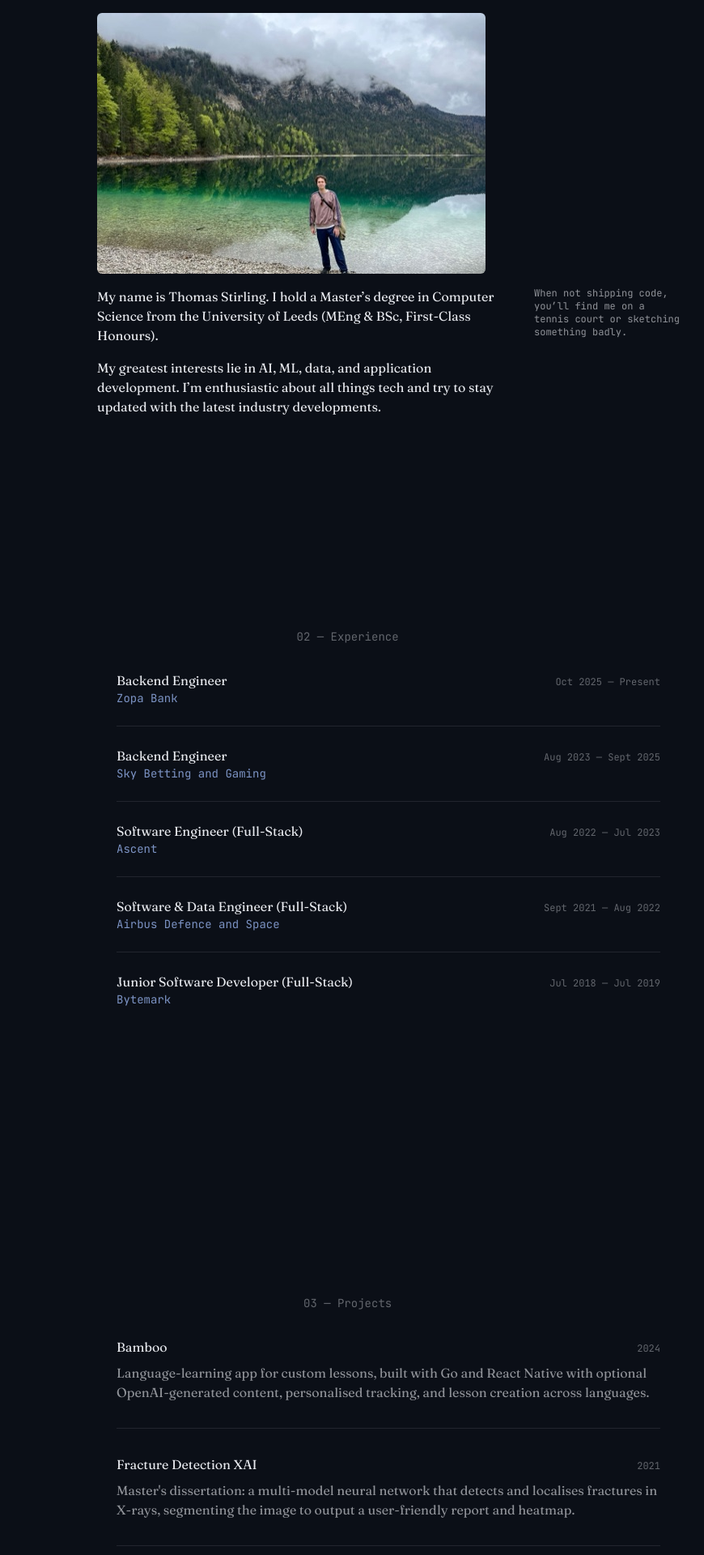
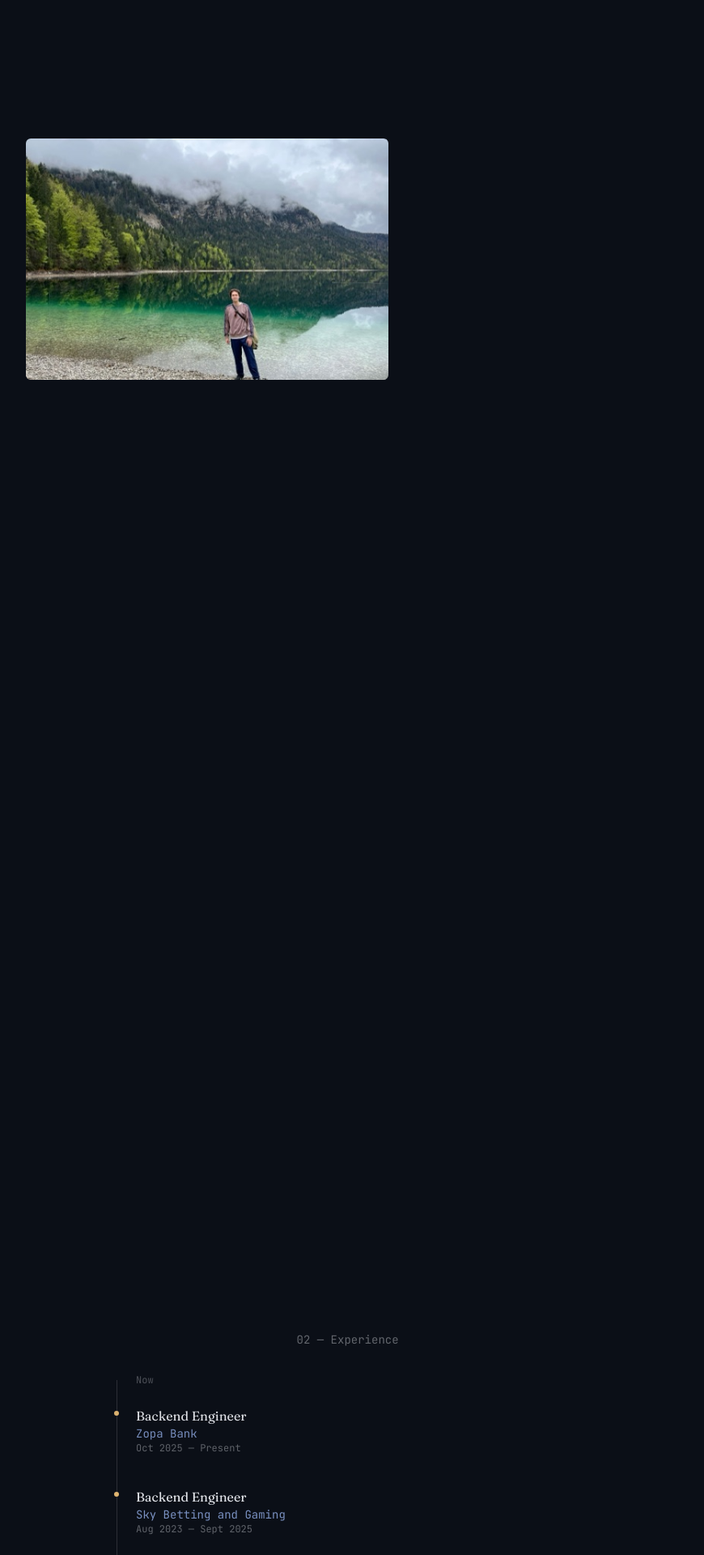
Before and after one commit to tomstirling19/portfolio-v2, a Next.js app: page / in a window 1280 px wide. Shown: the part 880-2800 px from the top of the page at 81% size, without its empty margins (160-1030 px from the left). Built offline with nearby package versions, Linux system fonts and the light colour scheme.

Commit message:
add carousels, cursor glow, and scroll-linked experience timeline; refine landing typography and about reveal

```diff
--- a/app/globals.css
+++ b/app/globals.css
@@ -32,6 +32,14 @@
 }
 
 @layer utilities {
+  .scrollbar-none {
+    scrollbar-width: none;
+  }
+
+  .scrollbar-none::-webkit-scrollbar {
+    display: none;
+  }
+
   .typewriter-text {
     display: inline-block;
     overflow: hidden;
--- a/app/layout.tsx
+++ b/app/layout.tsx
@@ -1,5 +1,6 @@
 import type { Metadata } from "next";
 import { Fraunces, JetBrains_Mono } from "next/font/google";
+import CursorGlow from "@/components/CursorGlow";
 import Footer from "@/components/Footer";
 import Nav from "@/components/Nav";
 import "./globals.css";
@@ -28,7 +29,7 @@ export default function RootLayout({
   return (
     <html
       lang="en"
-      className={`${fraunces.variable} ${jetbrainsMono.variable} h-full antialiased motion-safe:snap-y motion-safe:snap-mandatory`}
+      className={`${fraunces.variable} ${jetbrainsMono.variable} h-full antialiased motion-safe:snap-y motion-safe:snap-proximity motion-safe:scroll-smooth`}
     >
       <body className="min-h-full flex flex-col bg-ground text-ink font-serif">
         <noscript>
@@ -44,7 +45,7 @@ export default function RootLayout({
         </a>
         <Nav />
         <main id="main-content" className="flex flex-1 flex-col">
-          {children}
+          <CursorGlow>{children}</CursorGlow>
         </main>
         <Footer />
       </body>
--- a/components/About.tsx
+++ b/components/About.tsx
@@ -1,56 +1,79 @@
 "use client";
 
 import MarginNote from "@/components/MarginNote";
-import Photo from "@/components/Photo";
-import { motion, useReducedMotion } from "motion/react";
+import PhotoCarousel from "@/components/PhotoCarousel";
+import { ABOUT_PHOTOS } from "@/content/data";
+import { motion, useReducedMotion, useScroll, useTransform } from "motion/react";
+import { useRef } from "react";
 
-const DURATION_STANDARD = 0.35;
-const EASE_REVEAL: [number, number, number, number] = [0.22, 0.8, 0.32, 1];
-const RISE_DISTANCE = 10;
-const STAGGER = 0.08;
+const TEXT_REVEAL_START = 0.45;
+const TEXT_REVEAL_END = 0.72;
+const TEXT_RISE_DISTANCE = 24;
 
 export default function About() {
+  const sectionRef = useRef<HTMLElement>(null);
   const reducedMotion = useReducedMotion();
 
-  const itemMotion = (index: number) =>
-    reducedMotion
-      ? {}
-      : {
-          initial: { opacity: 0, y: RISE_DISTANCE },
-          whileInView: { opacity: 1, y: 0 },
-          viewport: { once: true, margin: "-10%" },
-          transition: {
-            duration: DURATION_STANDARD,
-            ease: EASE_REVEAL,
-            delay: index * STAGGER,
-          },
-        };
+  const { scrollYProgress } = useScroll({
+    target: sectionRef,
+    offset: ["start start", "end end"],
+  });
+  const textOpacity = useTransform(scrollYProgress, [TEXT_REVEAL_START, TEXT_REVEAL_END], [0, 1]);
+  const textY = useTransform(
+    scrollYProgress,
+    [TEXT_REVEAL_START, TEXT_REVEAL_END],
+    [TEXT_RISE_DISTANCE, 0],
+  );
+
+  const text = (
+    <>
+      <p>
+        My name is Thomas Stirling. I hold a Master&rsquo;s degree in Computer
+        Science from the University of Leeds (MEng &amp; BSc, First-Class
+        Honours).
+      </p>
+      <MarginNote>
+        When not shipping code, you&rsquo;ll find me on a tennis court or
+        sketching something badly.
+      </MarginNote>
+      <p>
+        My greatest interests lie in AI, ML, data, and application
+        development. I&rsquo;m enthusiastic about all things tech and try to
+        stay updated with the latest industry developments.
+      </p>
+    </>
+  );
+
+  if (reducedMotion) {
+    return (
+      <section
+        id="about"
+        className="scroll-mt-14 snap-start px-6 py-24 md:scroll-mt-0"
+      >
+        <div className="mx-auto grid max-w-4xl gap-10 md:grid-cols-[1.1fr_1fr] md:items-center">
+          <PhotoCarousel photos={ABOUT_PHOTOS} />
+          <div className="flex flex-col gap-4">{text}</div>
+        </div>
+      </section>
+    );
+  }
 
   return (
     <section
       id="about"
-      className="scroll-mt-14 snap-start py-24 md:scroll-mt-0"
+      ref={sectionRef}
+      className="scroll-mt-14 relative h-[200vh] snap-start md:scroll-mt-0"
     >
-      <div className="mx-auto grid max-w-3xl gap-8 px-6 md:grid-cols-[1fr_180px] md:gap-x-10 md:gap-y-4">
-        <motion.div className="motion-fallback md:col-span-2" {...itemMotion(0)}>
-          <Photo src="/images/thomas.jpg" alt="Thomas Stirling" />
-        </motion.div>
-        <motion.p className="motion-fallback" {...itemMotion(1)}>
-          My name is Thomas Stirling. I hold a Master&rsquo;s degree in
-          Computer Science from the University of Leeds (MEng &amp; BSc,
-          First-Class Honours).
-        </motion.p>
-        <motion.div className="motion-fallback" {...itemMotion(2)}>
-          <MarginNote>
-            When not shipping code, you&rsquo;ll find me on a tennis court or
-            sketching something badly.
-          </MarginNote>
-        </motion.div>
-        <motion.p className="motion-fallback" {...itemMotion(3)}>
-          My greatest interests lie in AI, ML, data, and application
-          development. I&rsquo;m enthusiastic about all things tech and try
-          to stay updated with the latest industry developments.
-        </motion.p>
+      <div className="sticky top-0 flex h-screen items-center px-6">
+        <div className="mx-auto grid max-w-4xl gap-10 md:grid-cols-[1.1fr_1fr] md:items-center">
+          <PhotoCarousel photos={ABOUT_PHOTOS} />
+          <motion.div
+            style={{ opacity: textOpacity, y: textY }}
+            className="flex flex-col gap-4"
+          >
+            {text}
+          </motion.div>
+        </div>
       </div>
     </section>
   );
--- /dev/null
+++ b/components/CarouselControls.tsx
@@ -0,0 +1,48 @@
+export function CarouselNav({
+  count,
+  activeIndex,
+  onNavigate,
+}: {
+  count: number;
+  activeIndex: number;
+  onNavigate: (index: number) => void;
+}) {
+  if (count < 2) return null;
+
+  return (
+    <div className="flex items-center justify-center gap-3">
+      <button
+        type="button"
+        aria-label="Previous"
+        onClick={() => onNavigate(Math.max(activeIndex - 1, 0))}
+        className="text-ink/50 hover:text-ink font-mono text-sm transition-colors"
+      >
+        ‹
+      </button>
+
+      <div className="flex gap-2">
+        {Array.from({ length: count }, (_, index) => (
+          <button
+            key={index}
+            type="button"
+            aria-label={`Go to item ${index + 1}`}
+            aria-current={index === activeIndex}
+            onClick={() => onNavigate(index)}
+            className={`h-1.5 w-1.5 rounded-full transition-colors ${
+              index === activeIndex ? "bg-warm-accent" : "bg-ink/30"
+            }`}
+          />
+        ))}
+      </div>
+
+      <button
+        type="button"
+        aria-label="Next"
+        onClick={() => onNavigate(Math.min(activeIndex + 1, count - 1))}
+        className="text-ink/50 hover:text-ink font-mono text-sm transition-colors"
+      >
+        ›
+      </button>
+    </div>
+  );
+}
--- a/components/Experience.tsx
+++ b/components/Experience.tsx
@@ -1,22 +1,42 @@
+"use client";
+
 import { EXPERIENCE } from "@/content/data";
+import { motion, useReducedMotion, useScroll, useTransform } from "motion/react";
+import { useRef } from "react";
+
+function TimelineEntry({ role, org, period }: (typeof EXPERIENCE)[number]) {
+  const ref = useRef<HTMLLIElement>(null);
+  const reducedMotion = useReducedMotion();
+  const { scrollYProgress } = useScroll({
+    target: ref,
+    offset: ["center end", "center start"],
+  });
+  const opacity = useTransform(scrollYProgress, [0, 0.5, 1], [0.35, 1, 0.35]);
+
+  return (
+    <motion.li
+      ref={ref}
+      style={reducedMotion ? undefined : { opacity }}
+      className="relative pl-6"
+    >
+      <span className="bg-warm-accent absolute top-1.5 -left-[3px] h-1.5 w-1.5 rounded-full" />
+      <p className="text-ink">{role}</p>
+      <p className="text-cool-accent font-mono text-sm">{org}</p>
+      <p className="text-ink/40 font-mono text-xs">{period}</p>
+    </motion.li>
+  );
+}
 
 export default function Experience() {
   return (
-    <ol className="flex w-full flex-col gap-6">
-      {EXPERIENCE.map(({ role, org, period }) => (
-        <li
-          key={org}
-          className="border-ink/10 flex flex-col gap-1 border-b pb-6 last:border-0 last:pb-0 sm:flex-row sm:items-baseline sm:justify-between"
-        >
-          <div>
-            <p className="text-ink">{role}</p>
-            <p className="text-cool-accent font-mono text-sm">{org}</p>
-          </div>
-          <p className="text-ink/40 font-mono text-xs whitespace-nowrap">
-            {period}
-          </p>
-        </li>
-      ))}
-    </ol>
+    <div className="relative w-full">
+      <div className="bg-ink/15 absolute top-2 bottom-2 left-0 w-px" />
+      <p className="text-ink/30 mb-6 pl-6 font-mono text-xs">Now</p>
+      <ol className="flex flex-col gap-10">
+        {EXPERIENCE.map((entry) => (
+          <TimelineEntry key={entry.org} {...entry} />
+        ))}
+      </ol>
+    </div>
   );
 }
--- a/components/Landing.tsx
+++ b/components/Landing.tsx
@@ -38,7 +38,7 @@ export default function Landing() {
   return (
     <section
       id="landing"
-      className="flex min-h-screen scroll-mt-14 flex-col items-center justify-center gap-4 snap-start md:scroll-mt-0"
+      className="flex min-h-screen scroll-mt-14 flex-col items-center justify-center gap-4 px-6 snap-start md:scroll-mt-0"
       style={
         {
           "--typewriter-width": `${NAME.length}ch`,
@@ -51,12 +51,12 @@ export default function Landing() {
         } as CSSProperties
       }
     >
-      <h1 className="text-warm-accent flex items-baseline text-5xl">
+      <h1 className="text-warm-accent flex items-baseline text-4xl sm:text-5xl md:text-6xl">
         <span className="typewriter-text">{NAME}</span>
         <span className="typewriter-cursor" aria-hidden="true" />
       </h1>
       <motion.p
-        className="motion-fallback text-cool-accent font-mono text-3xl"
+        className="motion-fallback text-cool-accent font-mono text-xl sm:text-2xl md:text-3xl"
         {...lineMotion(SW_ENG_START, { x: SLIDE_DISTANCE })}
       >
         Software Engineer
--- a/components/Photo.tsx
+++ /dev/null
@@ -1,28 +0,0 @@
-import Image from "next/image";
-
-const WIDTH = 480;
-const HEIGHT = 322;
-
-export default function Photo({ src, alt }: { src?: string; alt: string }) {
-  if (!src) {
-    return (
-      <div
-        style={{ width: WIDTH, height: HEIGHT }}
-        className="bg-raised text-ink/40 flex items-center justify-center rounded-md font-mono text-xs"
-      >
-        photo pending
-      </div>
-    );
-  }
-
-  return (
-    <Image
-      src={src}
-      alt={alt}
-      width={WIDTH}
-      height={HEIGHT}
-      unoptimized
-      className="rounded-md object-cover"
-    />
-  );
-}
--- /dev/null
+++ b/components/PhotoCarousel.tsx
@@ -0,0 +1,31 @@
+"use client";
+
+import { CarouselNav } from "@/components/CarouselControls";
+import { useCarouselIndex } from "@/hooks/useCarouselIndex";
+import Image from "next/image";
+
+type Photo = { src: string; alt: string };
+
+export default function PhotoCarousel({ photos }: { photos: readonly Photo[] }) {
+  const { trackRef, activeIndex, scrollToIndex } = useCarouselIndex(photos.length);
+
+  return (
+    <div className="flex flex-col gap-3">
+      <div
+        ref={trackRef}
+        className="scrollbar-none flex snap-x snap-mandatory overflow-x-auto rounded-md"
+      >
+        {photos.map(({ src, alt }, index) => (
+          <div
+            key={src}
+            data-index={index}
+            className="relative aspect-[3/2] w-full shrink-0 snap-start"
+          >
+            <Image src={src} alt={alt} fill unoptimized className="object-cover" />
+          </div>
+        ))}
+      </div>
+      <CarouselNav count={photos.length} activeIndex={activeIndex} onNavigate={scrollToIndex} />
+    </div>
+  );
+}
--- a/components/Projects.tsx
+++ b/components/Projects.tsx
@@ -1,10 +1,24 @@
+"use client";
+
+import { CarouselNav } from "@/components/CarouselControls";
 import { PROJECTS } from "@/content/data";
+import { useCarouselIndex } from "@/hooks/useCarouselIndex";
 
 export default function Projects() {
+  const { trackRef, activeIndex, scrollToIndex } = useCarouselIndex(PROJECTS.length);
+
   return (
-    <ol className="flex w-full flex-col gap-8">
-      {PROJECTS.map(({ name, description, year, href }) => (
-        <li key={name} className="border-ink/10 border-b pb-8 last:border-0 last:pb-0">
+    <div className="flex flex-col gap-6">
+      <div
+        ref={trackRef}
+        className="scrollbar-none flex snap-x snap-mandatory overflow-x-auto rounded-md"
+      >
+        {PROJECTS.map(({ name, description, year, href }, index) => (
+          <div key={name} data-index={index} className="w-full shrink-0 snap-start px-1">
+            <div className="bg-raised text-ink/30 flex aspect-[16/10] items-center justify-center rounded-md font-mono text-xs">
+              photo pending
+            </div>
+            <div className="mt-4">
               <a
                 href={href}
                 target="_blank"
@@ -14,13 +28,14 @@ export default function Projects() {
                 <span className="text-ink group-hover:text-warm-accent transition-colors">
                   {name}
                 </span>
-            <span className="text-ink/40 font-mono text-xs whitespace-nowrap">
-              {year}
-            </span>
+                <span className="text-ink/40 font-mono text-xs whitespace-nowrap">{year}</span>
               </a>
               <p className="text-ink/60 mt-2">{description}</p>
-        </li>
+            </div>
+          </div>
         ))}
-    </ol>
+      </div>
+      <CarouselNav count={PROJECTS.length} activeIndex={activeIndex} onNavigate={scrollToIndex} />
+    </div>
   );
 }
--- a/content/data.ts
+++ b/content/data.ts
@@ -1,3 +1,5 @@
+export const ABOUT_PHOTOS = [{ src: "/images/thomas.jpg", alt: "Thomas Stirling" }] as const;
+
 export const EXPERIENCE = [
   {
     role: "Backend Engineer",
--- /dev/null
+++ b/hooks/useCarouselIndex.ts
@@ -0,0 +1,34 @@
+"use client";
+
+import { useEffect, useRef, useState } from "react";
+
+export function useCarouselIndex(itemCount: number) {
+  const trackRef = useRef<HTMLDivElement>(null);
+  const [activeIndex, setActiveIndex] = useState(0);
+
+  useEffect(() => {
+    const track = trackRef.current;
+    if (!track || itemCount < 2) return;
+
+    const observer = new IntersectionObserver(
+      (entries) => {
+        for (const entry of entries) {
+          if (entry.isIntersecting) {
+            setActiveIndex(Number(entry.target.getAttribute("data-index")));
+          }
+        }
+      },
+      { root: track, threshold: 0.6 },
+    );
+
+    for (const slide of track.children) observer.observe(slide);
+    return () => observer.disconnect();
+  }, [itemCount]);
+
+  const scrollToIndex = (index: number) => {
+    const slide = trackRef.current?.children[index] as HTMLElement | undefined;
+    slide?.scrollIntoView({ behavior: "smooth", inline: "start", block: "nearest" });
+  };
+
+  return { trackRef, activeIndex, scrollToIndex };
+}
```
Lines whose indentation alone changed are shown as unchanged.
